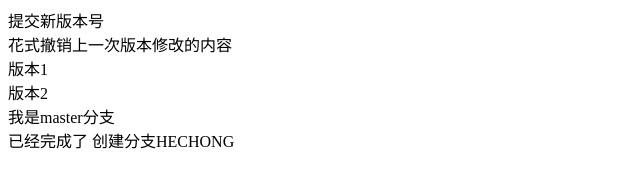
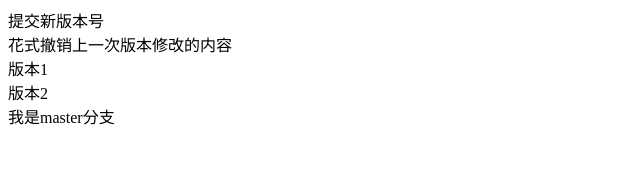
Before and after one commit to HECHONG999/practiceProject, a plain HTML site: page index.html in a window 1280 px wide. Shown: the whole page, without its empty margins (0-640 px from the left). Drawn offline with Linux system fonts and the light colour scheme.

Commit message:
change READNE

```diff
--- a/index.html
+++ b/index.html
@@ -5,6 +5,4 @@
     <div>版本2</div>
 
     <div>我是master分支</div>
-
-    <div>已经完成了 创建分支HECHONG</div>
 </div>
```
Also changed, not shown: 1 other file.
